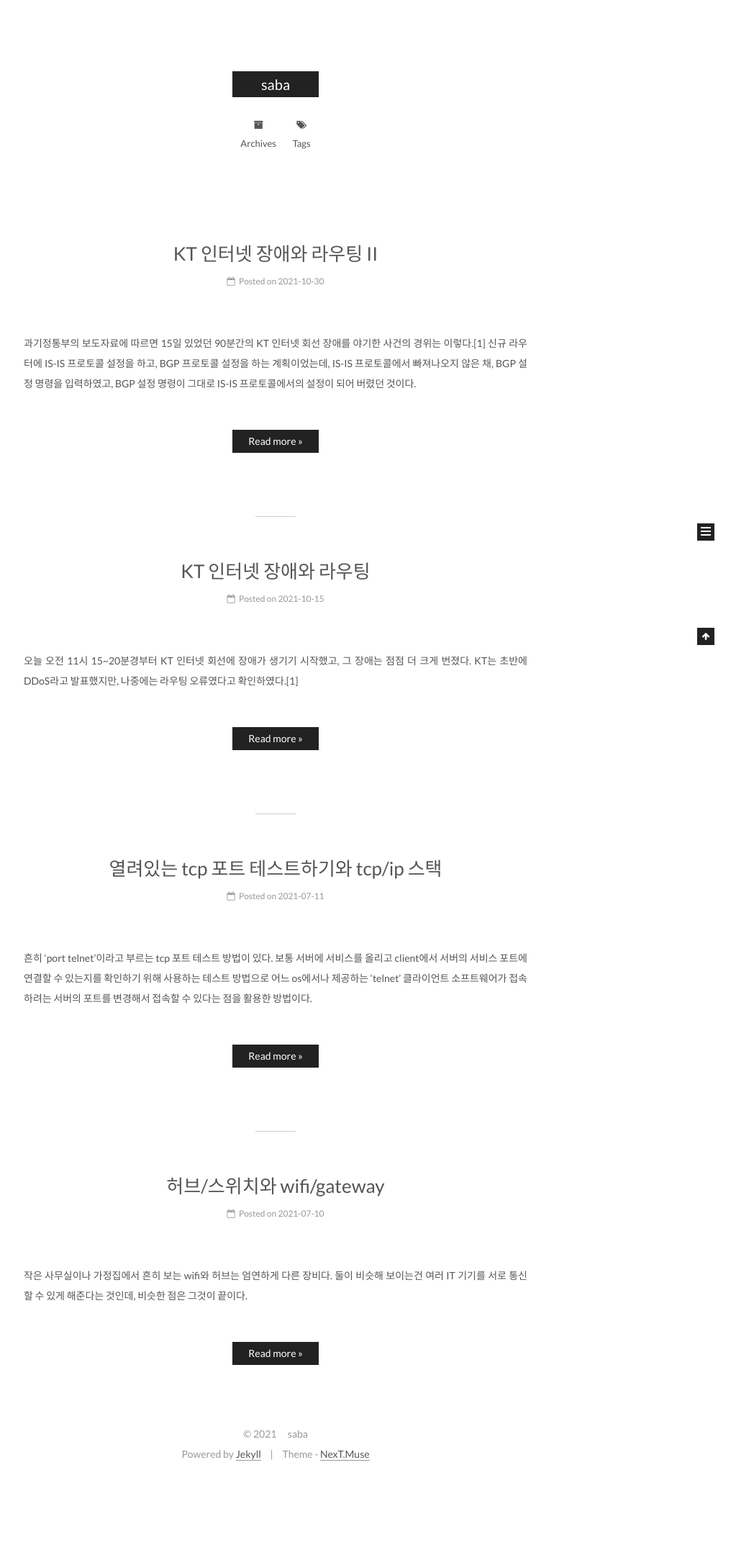
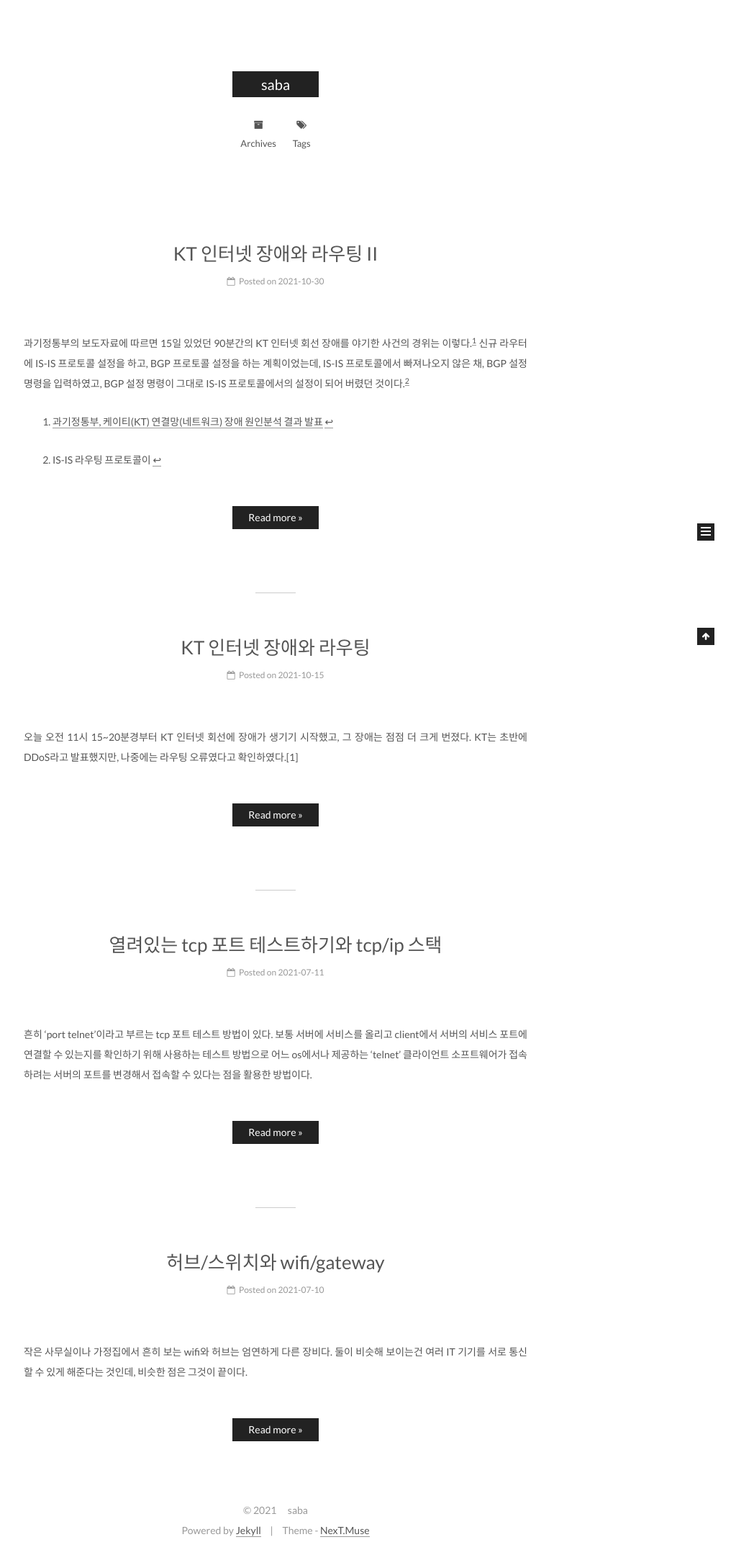
Before and after one commit to saba4good/networkengineering, a Jekyll site: the page built from index.html, in a window 1280 px wide, cut to the strip 104-2264 px from the top of the page. Shown: the whole strip at 72% size, without its empty margins (257-1280 px from the left). Built offline with Jekyll 4.4.1, drawn with Linux system fonts in a browser that asks for light colours; the list of posts is cut into pages by our own code; before the commit the page ends 2158 px from its top, so only the background shows below that.

Commit message:
Update 2021-10-30-kt_outage_2.md
footnote markdown added

```diff
--- a/_posts/2021-10-30-kt_outage_2.md
+++ b/_posts/2021-10-30-kt_outage_2.md
@@ -17,8 +17,10 @@ KT 장애에 대해 테스트베드 부재의 얘기가 있는데, 신규 장비
 
 마지막은 자동검증시스템인데, 이 시스템의 부재는 DevOps나 프로그래머들이 잘 이해하지 못하는 네트워크의 환경과도 연관이 있다. 서버 시스템은 자동화가 이뤄지는 쪽으로 방향을 틀게 된지 꽤 되었는데, 그렇게 될 수 있었던 가장 큰 이유는 서버가 어플라이언스처럼 작동하지 않고 어드민이 원하는데로 유틸/프로그램을 만들거나 깔 수 있었기 때문이다. 그에 반해 네트웍 장비는 어플라이언스처럼 작동을 해서 장비 자체에서 자동화 프로그램을 돌리기도 어려웠고, 서버만큼 여러대의 장비를 같은 방식으로 변경(반복작업)하는 경우도 별로 없어서 자동화의 필요성이 없었던 것 같기도 하다.
 
-다행히 이제 네트웍에도 자동화라는 변화가 시작 중이어서 페이스북처럼[2] 한국 기업들의 네트웍에도 자동검증시스템이 적용될 날도 멀지 않았을 것 같다.
+다행히 이제 네트웍에도 자동화라는 변화가 시작 중이어서 페이스북처럼[^2] 한국 기업들의 네트웍에도 자동검증시스템이 적용될 날도 멀지 않았을 것 같다.
 
-[1] [과기정통부, 케이티(KT) 연결망(네트워크) 장애 원인분석 결과 발표](https://www.msit.go.kr/bbs/view.do?sCode=user&mId=113&mPid=112&pageIndex=&bbsSeqNo=94&nttSeqNo=3180886&searchOpt=ALL&searchTxt=){:target="_blank"}{:rel="noopener noreferrer"}
+[^1]: [과기정통부, 케이티(KT) 연결망(네트워크) 장애 원인분석 결과 발표](https://www.msit.go.kr/bbs/view.do?sCode=user&mId=113&mPid=112&pageIndex=&bbsSeqNo=94&nttSeqNo=3180886&searchOpt=ALL&searchTxt=){:target="_blank"}{:rel="noopener noreferrer"}
 
-[2] [Facebook October 4 Outage Details](https://engineering.fb.com/2021/10/05/networking-traffic/outage-details/){:target="_blank"}{:rel="noopener noreferrer"}
+[^2]: [Facebook October 4 Outage Details](https://engineering.fb.com/2021/10/05/networking-traffic/outage-details/){:target="_blank"}{:rel="noopener noreferrer"}
+
+[^n1]: IS-IS 라우팅 프로토콜이
```
Also changed, not shown: other parts of _posts/2021-10-30-kt_outage_2.md (+1 -1 lines).
